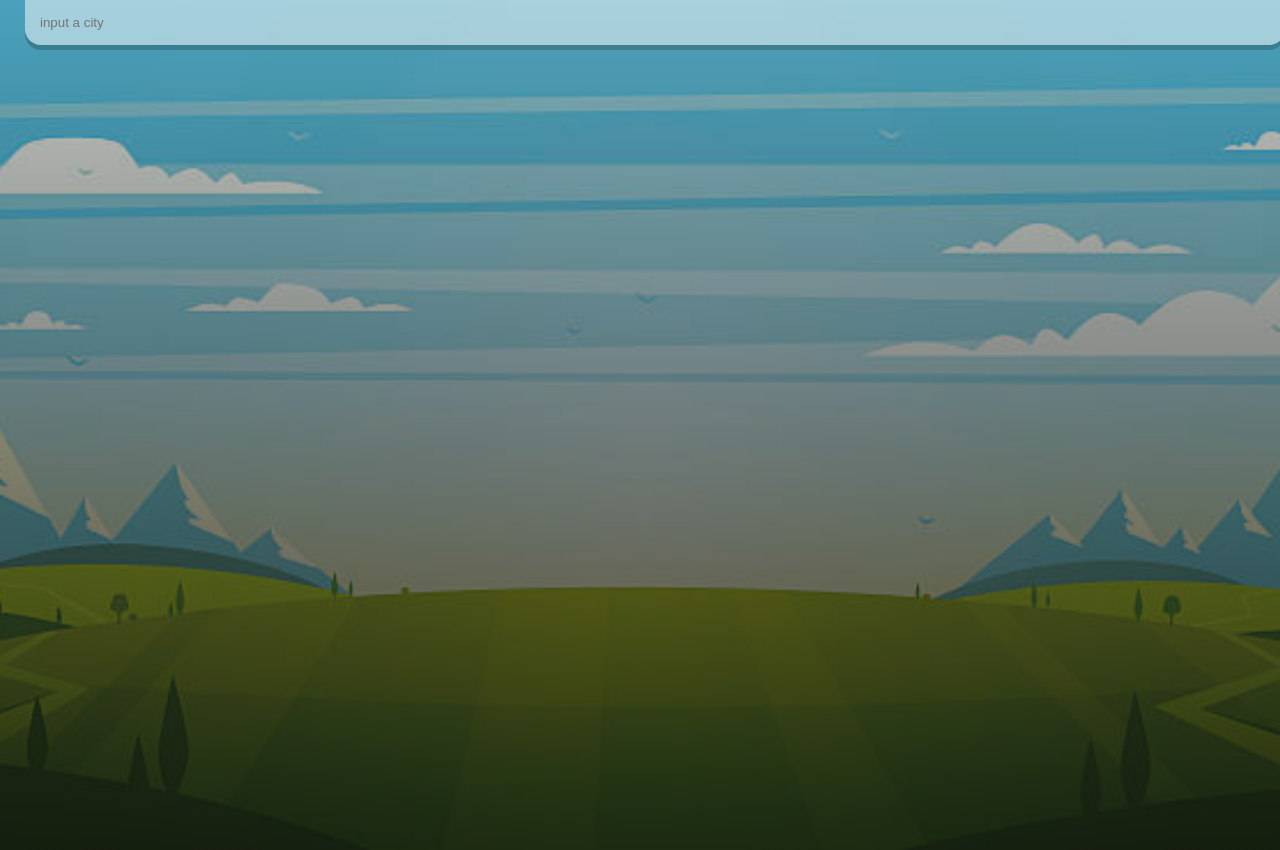
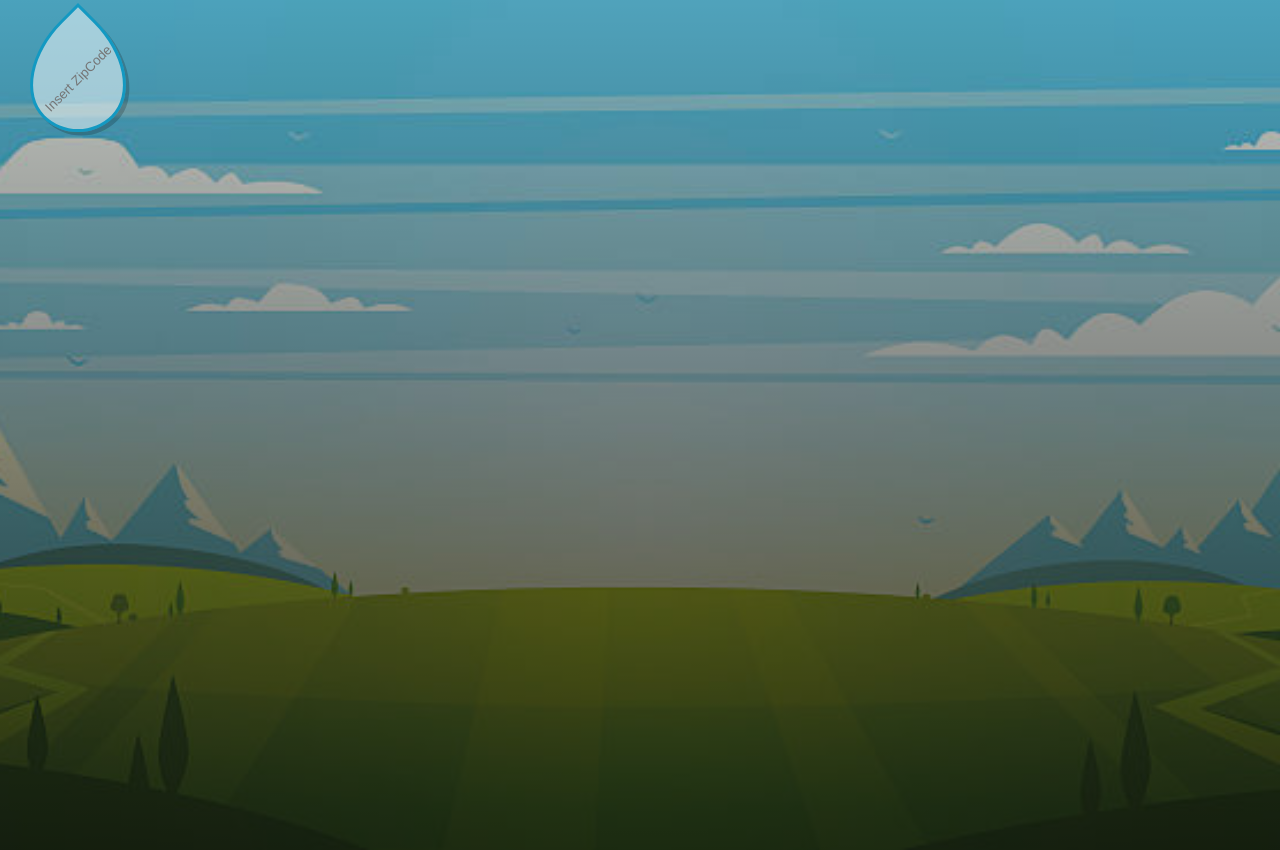
Before and after one commit to jessejohns-1/weatherapp, a React (Create React App) app: page / in a window 1280 px wide. Built offline with nearby package versions, Linux system fonts and the light colour scheme.

Commit message:
changed search function

```diff
--- a/src/App.js
+++ b/src/App.js
@@ -7,6 +7,7 @@ const api = {
 };
 function App() {
   const [query, setQuery] = useState("");
+  const [zip, setzip] = useState("");
   const [weather, setWeather] = useState({});
 
   const search = (evt) => {
@@ -20,6 +21,19 @@ function App() {
         });
     }
   };
+  const zipSearch = (evt) => {
+    if (evt.key === "Enter") {
+      fetch(`${api.base}weather?zip=${zip}&units=imperial&APPID=${api.key}`)
+        .then((res) => res.json())
+        .then((result) => {
+          setWeather(result);
+          setQuery("");
+          console.log(result);
+        });
+    }
+  };
+
+
 
   const datebuilder = (d) => {
     let months = [
@@ -65,14 +79,15 @@ function App() {
       }
     >
       <main>
-        <div className="search-box">
+        <div className="search-box-2">
+
           <input
             type="text"
-            className="search-bar"
-            placeholder="input a city"
-            onChange={(e) => setQuery(e.target.value)}
-            value={query}
-            onKeyPress={search}
+            className="search-bar-2"
+            placeholder="Insert ZipCode"
+            onChange={(e) => setzip(e.target.value)}
+            value={zip}
+            onKeyPress={zipSearch}
           />
         </div>
         {typeof weather.main != "undefined" ? (
--- a/src/index.css
+++ b/src/index.css
@@ -24,26 +24,19 @@ main {
   padding: 25px;
 }
 
-.search-box{
-  width:100%;
-  margin: 0 0 75px;
-}
 
-.search-box .search-bar {
-  display:block;
-  width: 100%;
-  padding: 15px;
-  appearance: none;
-  background:none;
-  border: none;
-  outline: none;
 
+.search-box-2 .search-bar-2 {
+  width: 100px;
+  height: 100px;
+  border-radius: 80% 0 55% 50% / 55% 0 80% 50%;
+  border: 3px solid rgb(19, 153, 194);
+  transform: rotate(-45deg);
+  text-align: center;
   background-color: rgba(255, 255, 255, 0.5);
-  border-radius: 0px 0px 16px 16px;
-  margin-top: -25px;
   box-shadow: 0px 5px rgba(0,0,0, 0.2);
   color: #313131;
-}.search-box .search-bar:focus{
+}.search-box-2 .search-bar-2:focus{
   background-color: rgba(255, 255, 255, 0.75);
 }
 
```
